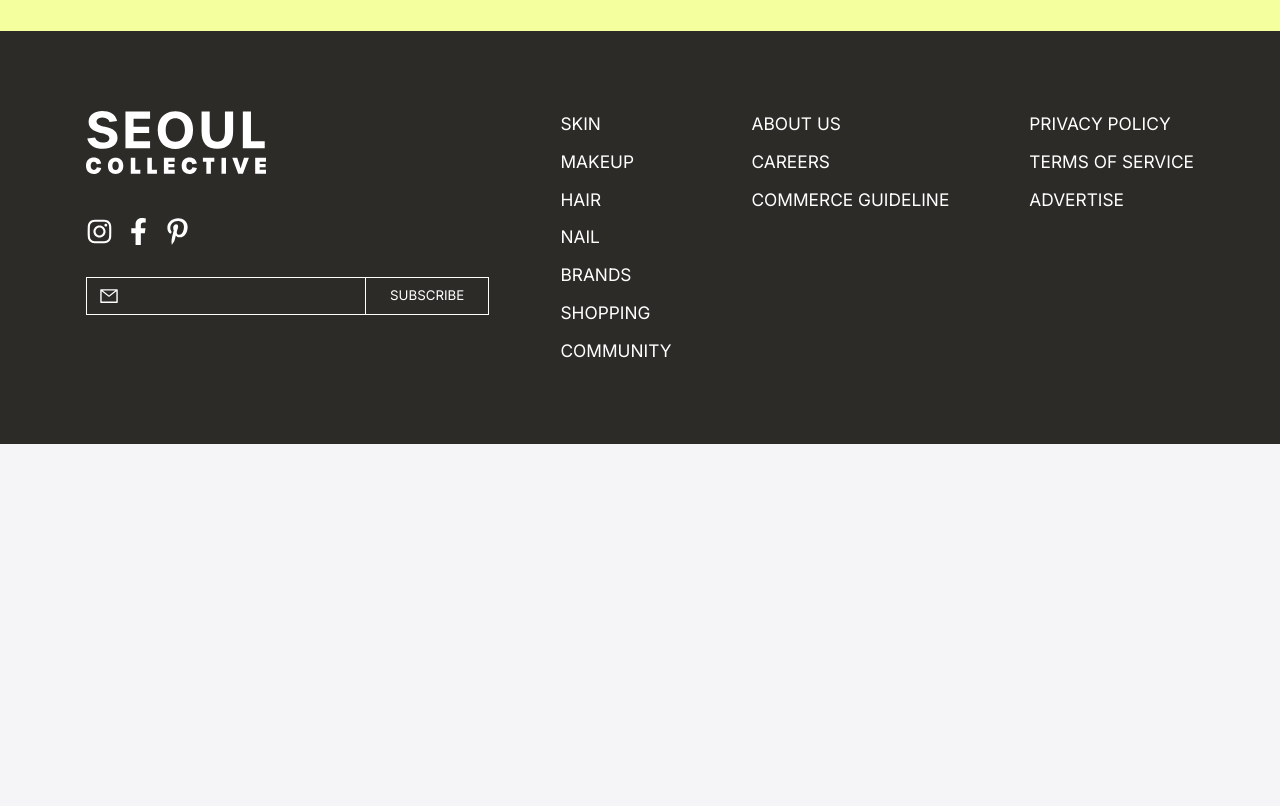
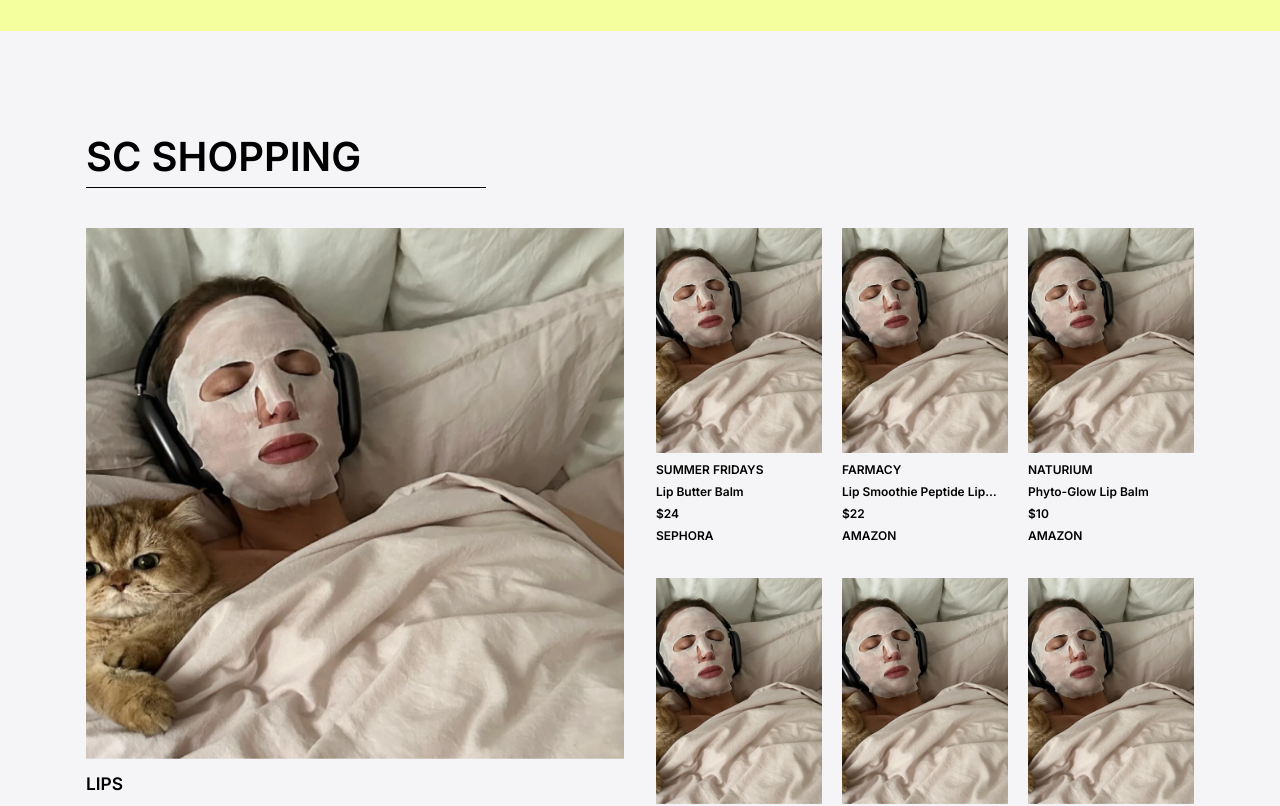
Before and after one commit to SEOUL-COLLECTIVE/SEOUL-COLLECTIVE-Client, a Next.js app: page / in a window 1280 px wide. Shown: the part 1660-2466 px from the top of the page. Before the commit the page ends 2104 px from the top, so only its background shows below. Built offline with nearby package versions, Linux system fonts and the light colour scheme.

Commit message:
feat: scshopping section 구현

```diff
--- a/src/app/page.tsx
+++ b/src/app/page.tsx
@@ -3,6 +3,7 @@
 import { useState } from 'react'
 import Main from '../components/Sections/Main'
 import TestDrive from '@/components/Sections/TestDrive'
+import SCShopping from '@/components/Sections/SCShopping'
 
 export default function Page() {
   const [username, setUsername] = useState<string>('Emma')
@@ -12,6 +13,7 @@ export default function Page() {
       <div className="flex flex-col gap-y-24">
         <Main />
         <TestDrive />
+        <SCShopping />
       </div>
     </div>
   )
--- /dev/null
+++ b/src/components/Sections/SCShopping.tsx
@@ -0,0 +1,96 @@
+'use client'
+
+import ContentsCard from '../Cards/ContentsCard'
+import ShoppingCard from '../Cards/ShoppingCard'
+
+const shoppingData = {
+  products: [
+    {
+      id: 1,
+      brand: 'SUMMER FRIDAYS',
+      name: 'Lip Butter Balm',
+      price: '$24',
+      retailer: 'SEPHORA',
+      imageUrl: '/test/thumbnail_01.jpg',
+      link: 'https://www.amazon.com/%ED%99%94%EC%9E%A5%ED%92%88/s?k=%ED%99%94%EC%9E%A5%ED%92%88',
+    },
+    {
+      id: 2,
+      brand: 'FARMACY',
+      name: 'Lip Smoothie Peptide Lip Balm',
+      price: '$22',
+      retailer: 'AMAZON',
+      imageUrl: '/test/thumbnail_01.jpg',
+      link: 'https://www.amazon.com/%ED%99%94%EC%9E%A5%ED%92%88/s?k=%ED%99%94%EC%9E%A5%ED%92%88',
+    },
+    {
+      id: 3,
+      brand: 'NATURIUM',
+      name: 'Phyto-Glow Lip Balm',
+      price: '$10',
+      retailer: 'AMAZON',
+      imageUrl: '/test/thumbnail_01.jpg',
+      link: 'https://www.amazon.com/%ED%99%94%EC%9E%A5%ED%92%88/s?k=%ED%99%94%EC%9E%A5%ED%92%88',
+    },
+    {
+      id: 4,
+      brand: 'SUMMER FRIDAYS',
+      name: 'Lip Butter Balm',
+      price: '$24',
+      retailer: 'SEPHORA',
+      imageUrl: '/test/thumbnail_01.jpg',
+      link: 'https://www.amazon.com/%ED%99%94%EC%9E%A5%ED%92%88/s?k=%ED%99%94%EC%9E%A5%ED%92%88',
+    },
+    {
+      id: 5,
+      brand: 'FARMACY',
+      name: 'Lip Smoothie Peptide Lip Balm',
+      price: '$22',
+      retailer: 'AMAZON',
+      imageUrl: '/test/thumbnail_01.jpg',
+      link: 'https://www.amazon.com/%ED%99%94%EC%9E%A5%ED%92%88/s?k=%ED%99%94%EC%9E%A5%ED%92%88',
+    },
+    {
+      id: 6,
+      brand: 'NATURIUM',
+      name: 'Phyto-Glow Lip Balm',
+      price: '$10',
+      retailer: 'AMAZON',
+      imageUrl: '/test/thumbnail_01.jpg',
+      link: 'https://www.amazon.com/%ED%99%94%EC%9E%A5%ED%92%88/s?k=%ED%99%94%EC%9E%A5%ED%92%88',
+    },
+  ],
+}
+
+export default function SCShopping() {
+  return (
+    <div className="flex flex-col gap-y-10">
+      <div className="text-[30pt] border-b-[1.5px] border-black w-[400px] font-semibold">
+        SC SHOPPING
+      </div>
+      <div className="grid grid-cols-[1fr_1fr] gap-8">
+        <div>
+          <ContentsCard
+            section="shopping"
+            imageUrl="/test/thumbnail_01.jpg"
+            title={'Hailey Bieber’s Staple Fall\nJeans Are On Sale For Under $75'}
+            category="LIPS"
+          />
+        </div>
+        <div className="grid grid-cols-3 grid-rows-2 gap-5">
+          {shoppingData.products.map((item) => (
+            <ShoppingCard
+              key={item.id}
+              imageUrl={item.imageUrl}
+              brand={item.brand}
+              product={item.name}
+              price={item.price}
+              store={item.retailer}
+              link={item.link}
+            />
+          ))}
+        </div>
+      </div>
+    </div>
+  )
+}
```
